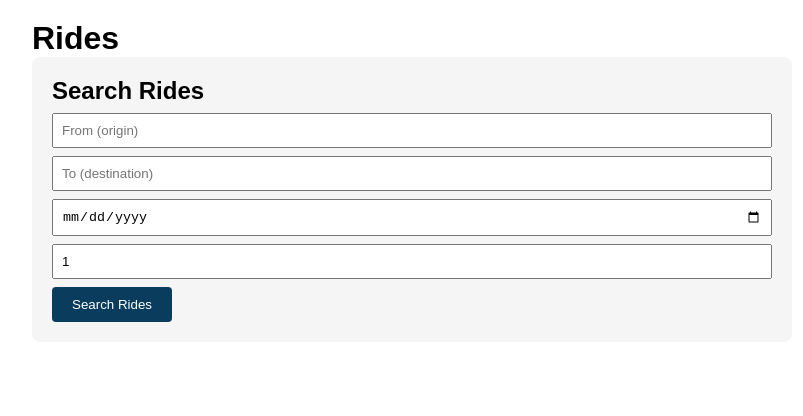
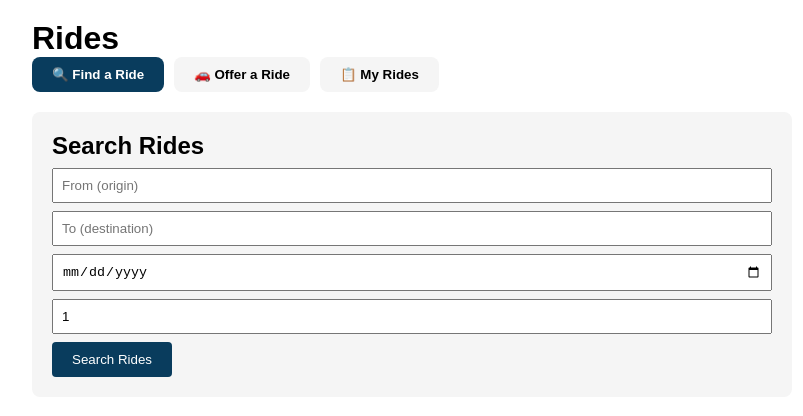
Before and after one commit to VedantGoyal2006/ridivo, a React (Vite) app in the folder frontend/: page /rides in a window 1280 px wide. Shown: the top 416 px of the page, without its empty margins (228-1031 px from the left). Built offline with nearby package versions, Linux system fonts and the light colour scheme.

Commit message:
feat: merge main changes and complete ride booking module

```diff
--- a/frontend/src/pages/Dashboard.jsx
+++ b/frontend/src/pages/Dashboard.jsx
@@ -33,8 +33,8 @@ const notifications = [
 const navItems = [
   { icon: "⊞", label: "Dashboard", path: "/dashboard" },
   { icon: "🔍", label: "Find a Ride", path: "/rides" },
-  { icon: "🚗", label: "My Rides", path: "/rides" },
-  { icon: "➕", label: "Offer a Ride", path: "/rides" },
+  { icon: "➕", label: "Offer a Ride", path: "/rides?tab=post" },
+{ icon: "🚗", label: "My Rides", path: "/rides?tab=my" },
   { icon: "📋", label: "Bookings", path: "/bookings" },
   { icon: "💰", label: "Payments", path: "/payments" },
   { icon: "⭐", label: "Reviews", path: "/reviews" },
@@ -60,7 +60,7 @@ function Sidebar({ activePath, onNavigate, user }) {
 
       <nav style={{ padding: "16px 12px", flex: 1 }}>
         {navItems.map((item) => (
-          <button key={item.path} onClick={() => onNavigate(item.path)}
+          <button key={item.label} onClick={() => onNavigate(item.path)}
             style={{
               width: "100%", display: "flex", alignItems: "center", gap: "12px",
               padding: "11px 12px", borderRadius: "10px", border: "none",
@@ -601,17 +601,25 @@ export default function Dashboard() {
 const fetchDashboardData = async () => {
     try {
         const bookingsData = await getMyBookings();
+        setMyBookings(bookingsData.bookings);
+        setStats(prev => ({
+            ...prev,
+            ridesTaken: bookingsData.bookings.length,
+        }));
+    } catch (err) {
+        console.error('Failed to fetch bookings');
+    }
+
+    try {
         const ridesData = await getMyRides();
-
-        setMyBookings(bookingsData.bookings);
         setMyRides(ridesData.rides);
-
-        setStats({
-            ridesTaken: bookingsData.bookings.length,
+        setStats(prev => ({
+            ...prev,
             ridesOffered: ridesData.rides.length,
-        });
+        }));
     } catch (err) {
-        console.error('Failed to fetch dashboard data');
+        // User might not be a driver, that's okay
+        console.log('User is not a driver');
     }
 };
 
--- a/frontend/src/pages/RidesPage.jsx
+++ b/frontend/src/pages/RidesPage.jsx
@@ -1,3 +1,4 @@
+import { useLocation } from 'react-router-dom';
 import axiosInstance from '../utils/axiosInstance';
 import { useState, useEffect } from 'react';
 import { useAuth } from '../context/AuthContext';
@@ -10,6 +11,10 @@ import {
 
 export default function RidesPage() {
     const { user } = useAuth();
+    const location = useLocation();
+const params = new URLSearchParams(location.search);
+const defaultTab = params.get('tab') || 'search';
+const [activeTab, setActiveTab] = useState(defaultTab);
 
     // Search state
     const [searchForm, setSearchForm] = useState({
@@ -127,11 +132,50 @@ export default function RidesPage() {
     return (
         <div style={{ padding: '20px', maxWidth: '800px', margin: '0 auto' }}>
             <h1>Rides</h1>
+<div style={{ display: 'flex', gap: '10px', marginBottom: '20px' }}>
+    <button
+        onClick={() => setActiveTab('search')}
+        style={{
+            padding: '10px 20px',
+            background: activeTab === 'search' ? '#093C5D' : '#f5f5f5',
+            color: activeTab === 'search' ? 'white' : 'black',
+            border: 'none', borderRadius: '8px', cursor: 'pointer',
+            fontWeight: '600'
+        }}
+    >
+        🔍 Find a Ride
+    </button>
+    <button
+        onClick={() => setActiveTab('post')}
+        style={{
+            padding: '10px 20px',
+            background: activeTab === 'post' ? '#093C5D' : '#f5f5f5',
+            color: activeTab === 'post' ? 'white' : 'black',
+            border: 'none', borderRadius: '8px', cursor: 'pointer',
+            fontWeight: '600'
+        }}
+    >
+        🚗 Offer a Ride
+    </button>
+    <button
+        onClick={() => setActiveTab('my')}
+        style={{
+            padding: '10px 20px',
+            background: activeTab === 'my' ? '#093C5D' : '#f5f5f5',
+            color: activeTab === 'my' ? 'white' : 'black',
+            border: 'none', borderRadius: '8px', cursor: 'pointer',
+            fontWeight: '600'
+        }}
+    >
+        📋 My Rides
+    </button>
+</div>
 
             {error && <p style={{ color: 'red' }}>{error}</p>}
             {success && <p style={{ color: 'green' }}>{success}</p>}
 
             {/* Search Section */}
+            {activeTab === 'search' && (
             <div style={{ background: '#f5f5f5', padding: '20px', borderRadius: '8px', marginBottom: '20px' }}>
                 <h2>Search Rides</h2>
                 <form onSubmit={handleSearch}>
@@ -174,7 +218,7 @@ export default function RidesPage() {
                     </button>
                 </form>
             </div>
-
+            )}
             {/* Search Results */}
             {searchResults.length > 0 && (
                 <div style={{ marginBottom: '20px' }}>
@@ -201,7 +245,7 @@ export default function RidesPage() {
             )}
 
             {/* Post Ride Section */}
-            {user && (
+           {activeTab === 'post' && user && (
                 <div style={{ marginBottom: '20px' }}>
                     <button
                         onClick={() => setShowPostForm(!showPostForm)}
@@ -281,7 +325,7 @@ export default function RidesPage() {
             )}
 
             {/* My Rides Section */}
-            {user && myRides.length > 0 && (
+            {activeTab === 'my' && user && (
                 <div>
                     <h2>My Posted Rides</h2>
                     {myRides.map((ride) => (
```
